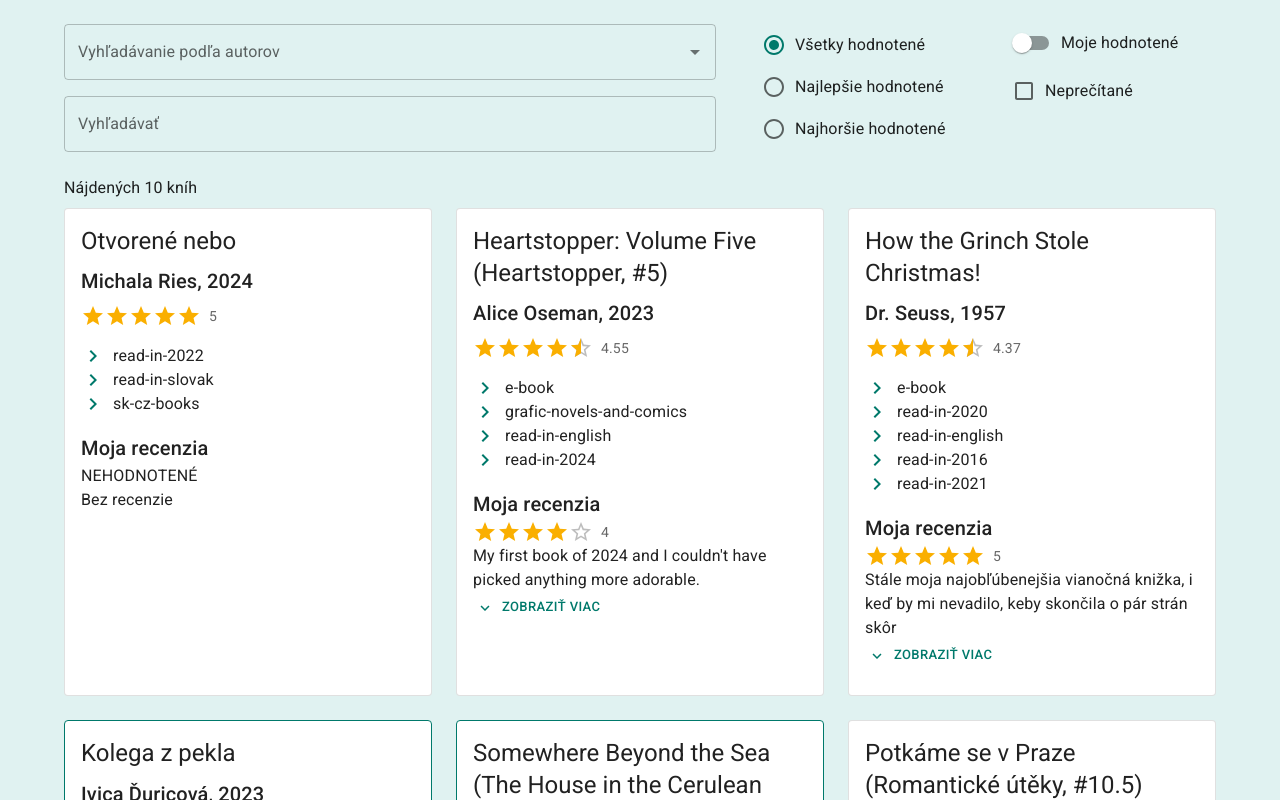
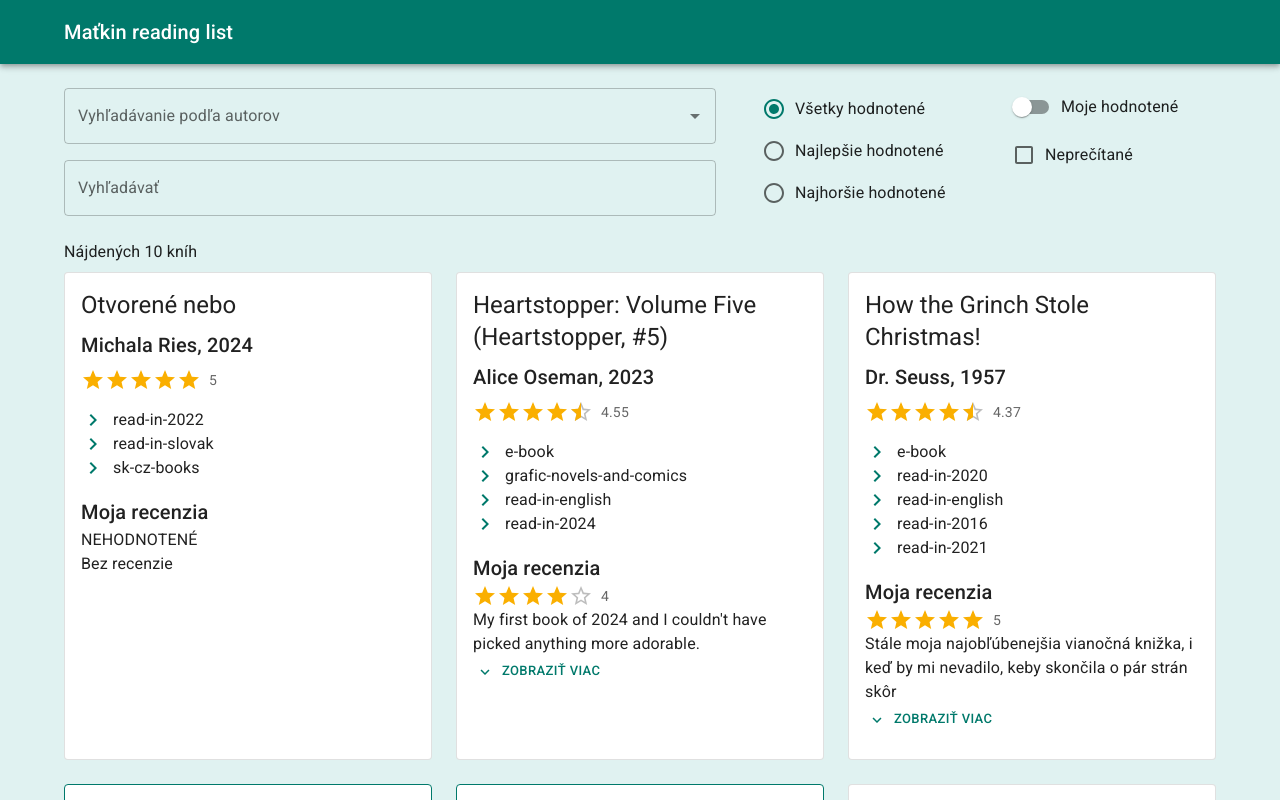
Before and after one commit to strakovmaa/books-list, a Next.js app: page / in a window 1280 px wide. Shown: the top 800 px of the page. Built offline with nearby package versions, Linux system fonts and the light colour scheme.

Commit message:
add header + footer

```diff
--- /dev/null
+++ b/src/app/components/Footer.jsx
@@ -0,0 +1,21 @@
+import { Box, Link, Typography } from "@mui/material";
+
+export default function Footer() {
+  return (
+    <Box
+      sx={(theme) => ({
+        backgroundColor: theme.palette.primary.main,
+        textAlign: "center",
+        p: 2,
+        mt: 3
+      })}
+    >
+      <Typography color={"white"}>
+        Copyright &copy;{" "}
+        <Link color="inherit" href="https://github.com/strakovmaa">
+          strakovmaa
+        </Link>
+      </Typography>
+    </Box>
+  );
+}
--- /dev/null
+++ b/src/app/components/Header.jsx
@@ -0,0 +1,15 @@
+import { AppBar, Container, Toolbar, Typography } from "@mui/material";
+
+export default function Header() {
+  return (
+    <AppBar position="static">
+      <Toolbar>
+        <Container maxWidth="lg">
+          <Typography variant="h6" component="div" sx={{ flexGrow: 1 }}>
+            Maťkin reading list
+          </Typography>
+        </Container>
+      </Toolbar>
+    </AppBar>
+  );
+}
--- a/src/app/page.js
+++ b/src/app/page.js
@@ -9,6 +9,8 @@ import {
 import { FormProvider, useForm } from "react-hook-form";
 import BookList from "./components/BookList";
 import Filters from "./components/Filters";
+import Footer from "./components/Footer";
+import Header from "./components/Header";
 import { BookProvider } from "./context/BookContext";
 
 const theme = createTheme({
@@ -30,11 +32,12 @@ export default function Home() {
       <FormProvider {...methods}>
         <BookProvider>
           <CssBaseline />
+          <Header />
           <Container maxWidth="lg">
             <Filters />
-
             <BookList />
           </Container>
+          <Footer />
         </BookProvider>
       </FormProvider>
     </ThemeProvider>
```
